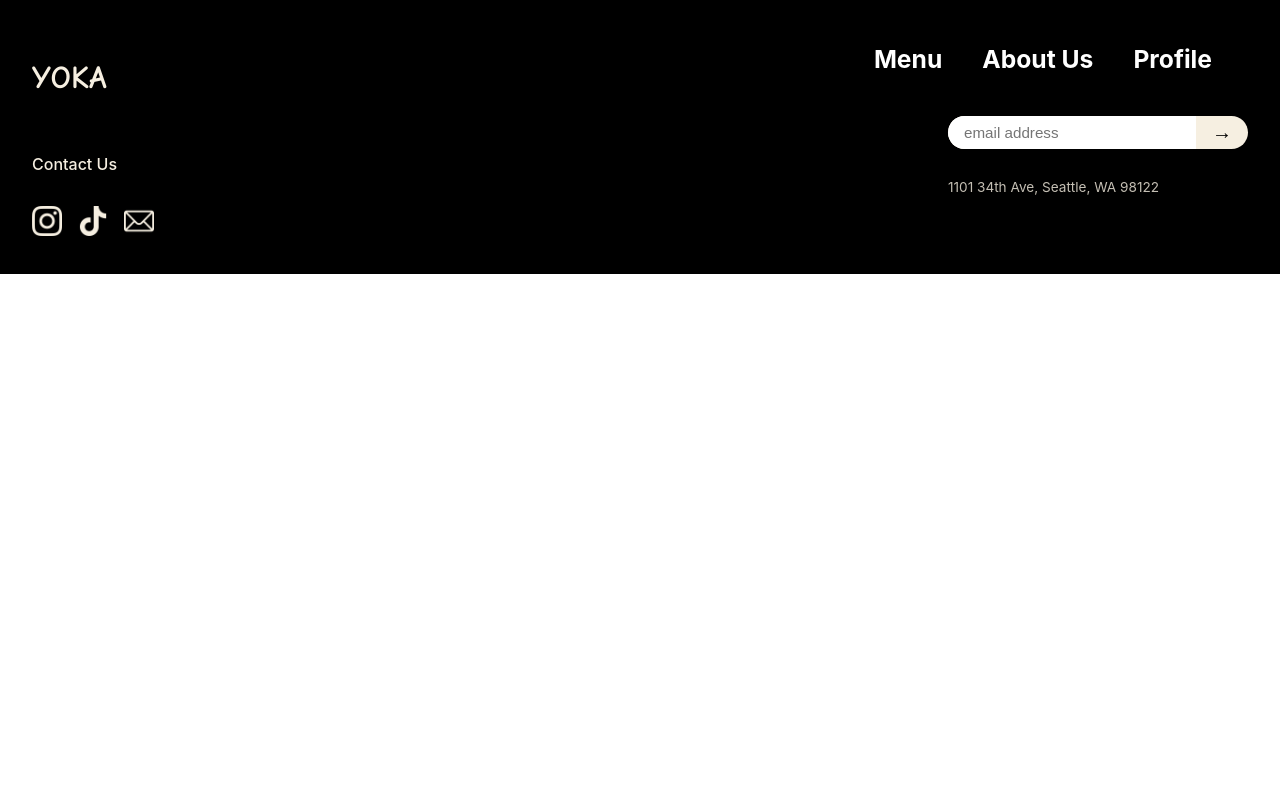
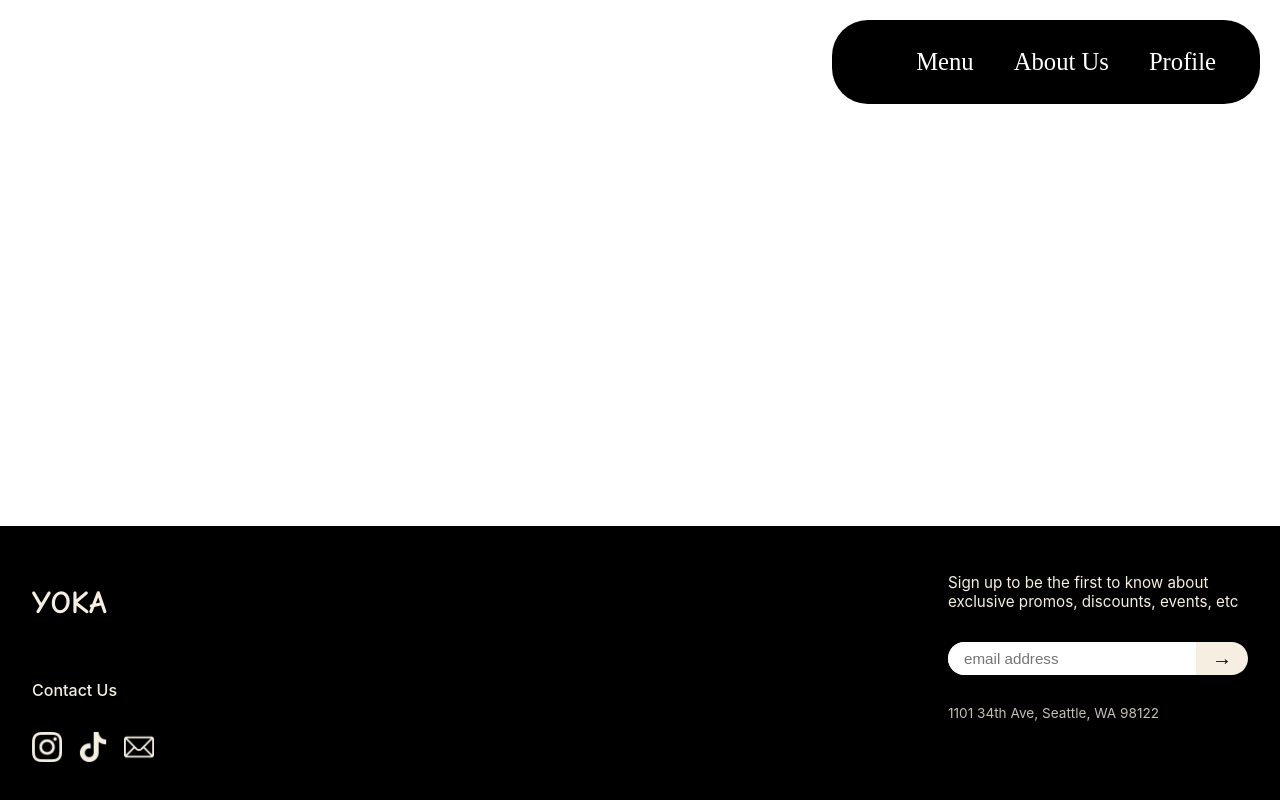
Before and after one commit to webimpactuw/yoka-tea, a React app: page / in a window 1280 px wide. Built offline with nearby package versions, Linux system fonts and the light colour scheme.

Commit message:
Fixed NavBar and FFooter positioning

```diff
--- a/src/NavBar.css
+++ b/src/NavBar.css
@@ -2,14 +2,15 @@ nav{
     display: flex;
     justify-content: flex-end;
     background: #000;
-    padding: 18px 38px 18px 39px;
-    top: 10px;
-    right: 10px;
-    width: auto;
+    padding: 12px 24px;
+    top: 20px;
+    right: 20px;
+    width: fit-content;
     height: auto;
-    position: absolute;
+    position: fixed;
     flex-shrink: 0;
     border-radius: 35.909px;
+    z-index: 1000;
 }
 #navbar {
     display: flex;
@@ -26,11 +27,10 @@ nav{
 #navbar li a{
     text-decoration: none;
     color: #FFF;
-    font-family: Inter;
+    font-family: "IBM Plex Mono";
     font-size: 24.678px;
-    font-weight: 700;
+    font-weight: 400;
     font-style: normal;
-    font-weight: 700;
     line-height: normal;
     width: 70.92px;
     height: 30px;
--- a/src/YokaTeaApp.js
+++ b/src/YokaTeaApp.js
@@ -9,13 +9,17 @@ import { BrowserRouter as Router, Routes, Route } from "react-router-dom";
 function YokaTeaApp() {
     return (
         <Router>
+            <div className="page-container">
             <Navbar />
-            <Routes>
-                <Route path="/menu" element={<Menu />} />
-                <Route path="/about" element={<AboutUs />} />
-                <Route path="/profile" element={<Profile />} />
-            </Routes>
+            <main className="content-wrap">
+                <Routes>
+                    <Route path="/menu" element={<Menu />} />
+                    <Route path="/about" element={<AboutUs />} />
+                    <Route path="/profile" element={<Profile />} />
+                </Routes>
+            </main>
             <Footer />
+            </div>
         </Router>
     );
 }
--- a/src/index.css
+++ b/src/index.css
@@ -11,3 +11,13 @@ code {
   font-family: source-code-pro, Menlo, Monaco, Consolas, 'Courier New',
     monospace;
 }
+.content-wrap {
+  flex: 1;
+  padding-top: 100px;
+}
+
+.page-container{
+  display: flex;
+  flex-direction: column;
+  min-height: 100vh;
+}
```
